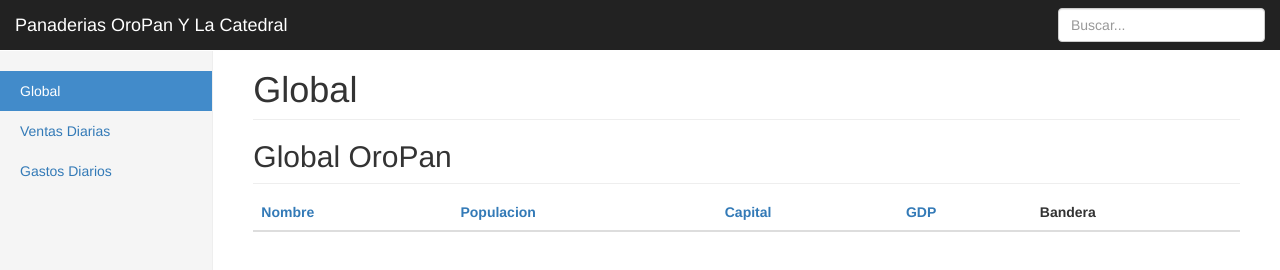
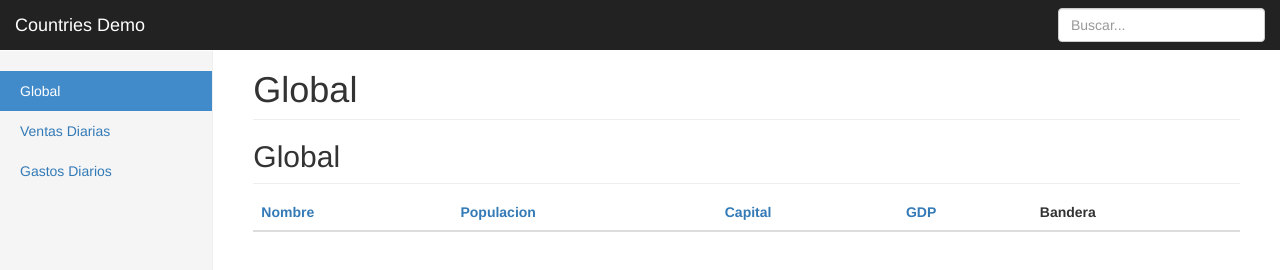
Before and after one commit to HHARET/Countries-List, a website: page index.html in a window 1280 px wide. Drawn offline with nearby package versions, Linux system fonts and the light colour scheme; some packages are replaced by stand-ins of ours.

Commit message:
Changed the app's main title

```diff
--- a/html/oroPan.html
+++ b/html/oroPan.html
@@ -10,7 +10,7 @@
                 <span class="icon-bar"></span>
                 <span class="icon-bar"></span>
               </button>
-               <a class="navbar-brand" href="#">Panaderias OroPan Y La Catedral </a>
+               <a class="navbar-brand" href="#">Countries Demo </a>
             </div>
             <div id="navbar" class="navbar-collapse collapse">
               <form class="navbar-form navbar-right" >
@@ -31,16 +31,16 @@
                   <span class="icon-bar"></span>
                   <span class="icon-bar"></span>
                 </button>
-                 <a class="navbar-brand" href="#">Panaderias OroPan Y La Catedral </a>
+                 <a class="navbar-brand" href="#">Countries Demo </a>
               </div>
-              <div id="navbar" class="navbar-collapse collapse">
+              <div id="e cnavbar" class="navbar-collapse collapse">
                 <form class="navbar-form navbar-right" >
                   <input ng-model="query" type="text" class="form-control" placeholder="Buscar...">
                 </form>
               </div>
             </div>
             </nav>
-            <h2 class="sub-header">Global OroPan</h2>
+            <h2 class="sub-header">Global</h2>
                 <div class="table-responsive">
                   <table class="table table-striped">
                     <thead>
```
